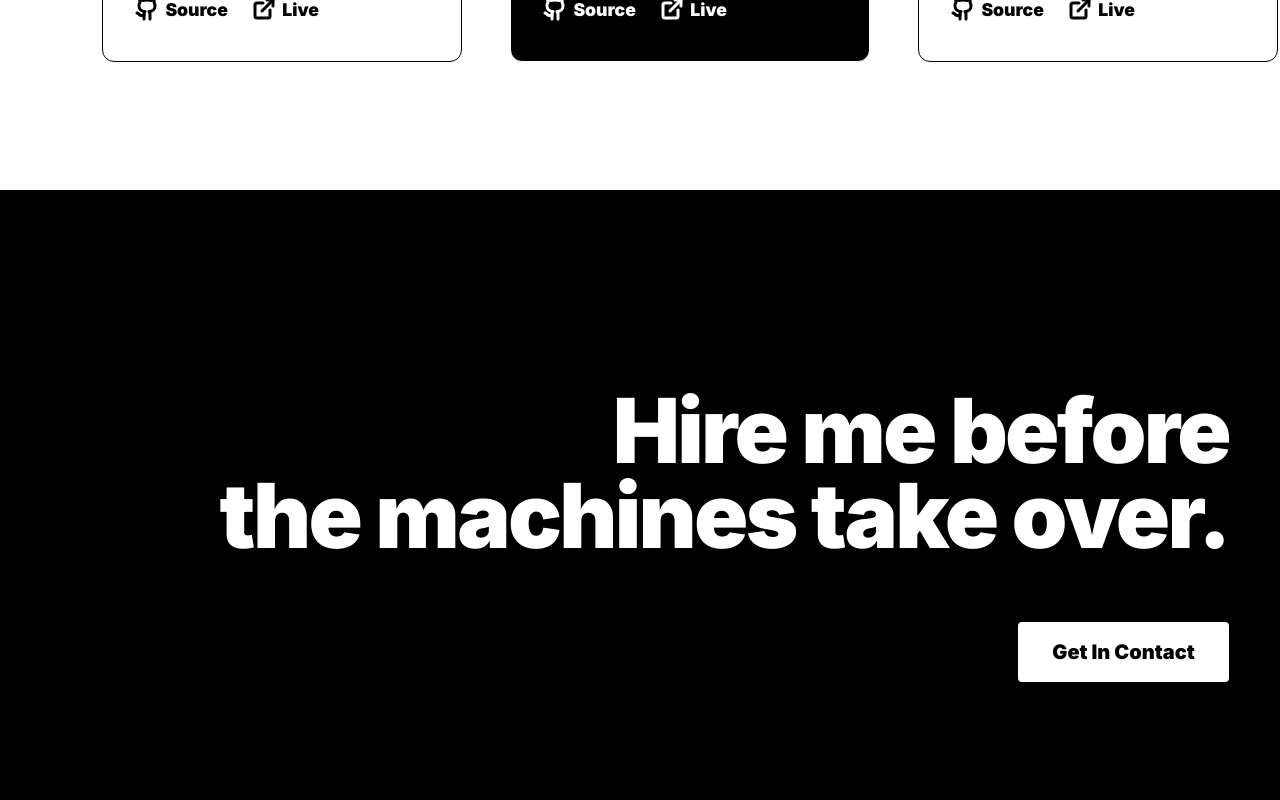
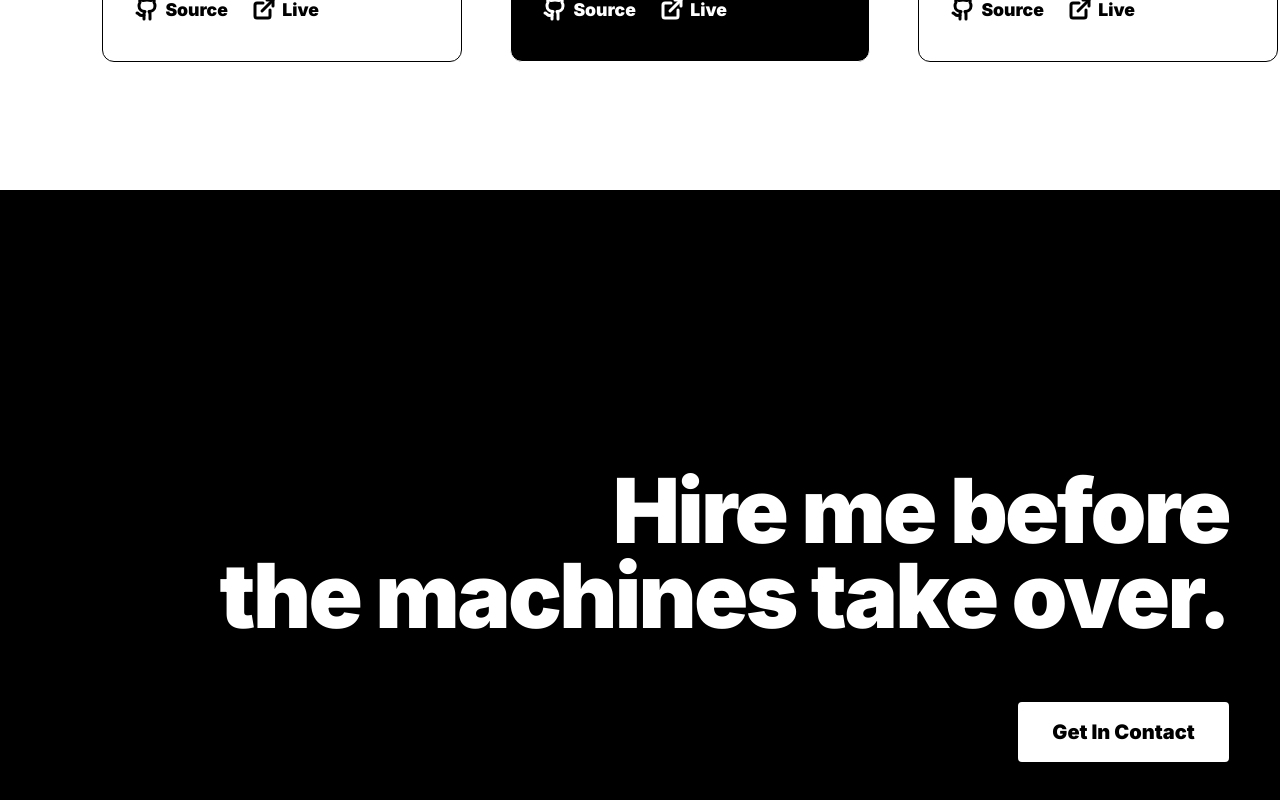
Before and after one commit to FE543210/the-sandbox, a React (Vite) app: page / in a window 1280 px wide. Shown: the part 1481-2281 px from the top of the page. Built offline with nearby package versions, Linux system fonts and the light colour scheme.

Commit message:
Change footer minHeight to 100vh to remove white banner

```diff
--- a/src/App.jsx
+++ b/src/App.jsx
@@ -406,7 +406,7 @@ export default function App() {
         flexDirection: 'column',
         alignItems: 'flex-end',
         justifyContent: 'center',
-        minHeight: '80vh', // Increased slightly to prevent any potential white gaps at the bottom of standard screens
+        minHeight: '100vh', // Fully covers screen to avoid white banner from previous section
         textAlign: 'right'
       }}>
         <h2 className="text-massive" style={{ maxWidth: '90vw' }}>
```
